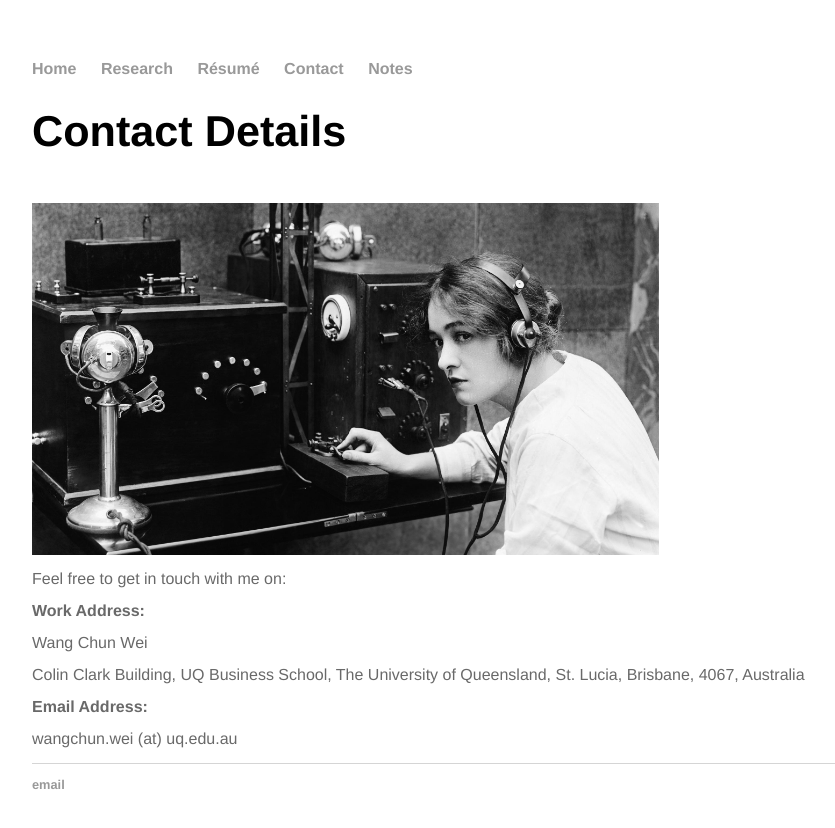
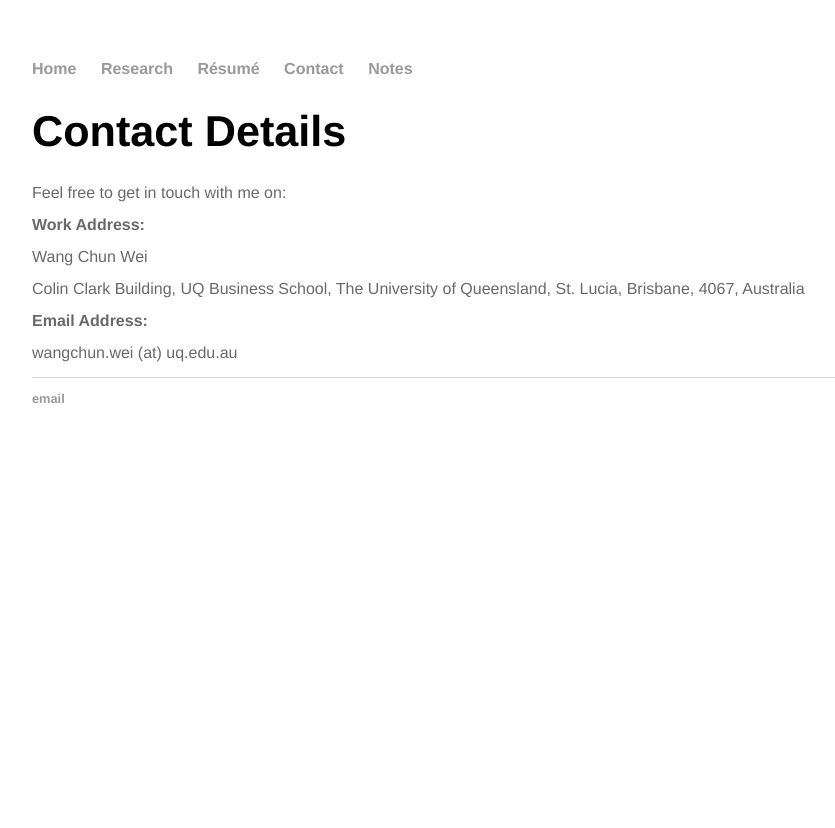
Before and after one commit to weiwangchun/weiwangchun.github.io, a Jekyll site: the page built from contact/index.html, in a window 1280 px wide. Shown: the top 828 px of the page, without its empty margins (160-995 px from the left). Built offline with Jekyll 4.4.1, drawn with Linux system fonts in a browser that asks for light colours.

Commit message:
Update index.html

```diff
--- a/contact/index.html
+++ b/contact/index.html
@@ -5,8 +5,7 @@ title: Contact Details
 <div class="blurb">
 	<h1>Contact Details</h1>
 
-	<br>
-	<img src="telephone.jpg" align="middle", width ="70%", height ="20%">
+
 
   <p> Feel free to get in touch with me on: </p>
   <p><strong> Work Address: </strong></p>
```
